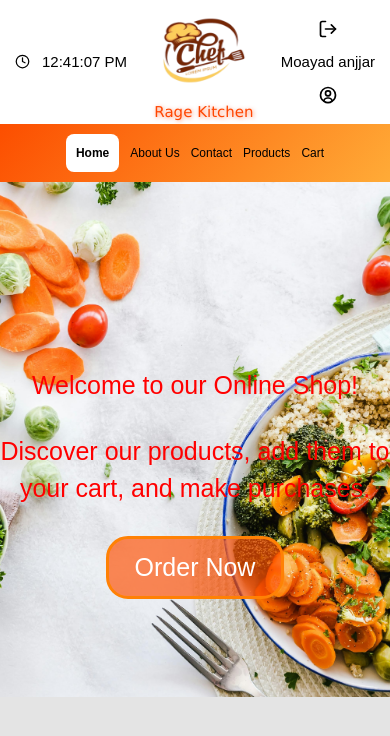
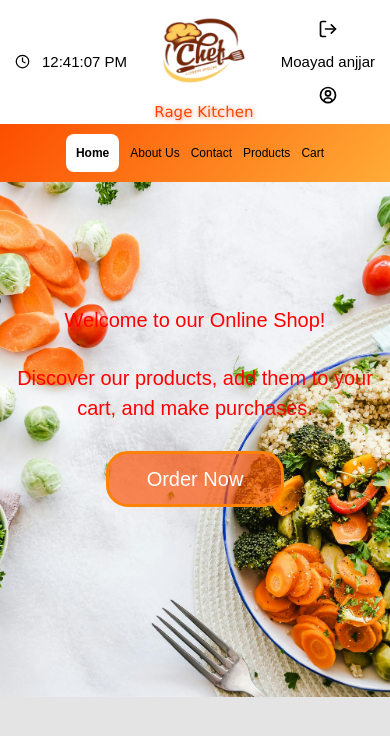
Before and after one commit to MoAyAd-Anjjar/Online-Kitchen-FrontEnd, a React (Vite) app: page /Home in a window 390 px wide. Shown: the top 736 px of the page. Built offline with nearby package versions, Linux system fonts and the light colour scheme.

Commit message:
improve post home responsivtiy

```diff
--- a/src/Components/Home/Home.css
+++ b/src/Components/Home/Home.css
@@ -173,4 +173,8 @@
         font-size: 12px;
         gap: 11px;
     }
+    .Info-Post{
+        font-size: 20px;
+        top: 24%;
+    }
 }
```
